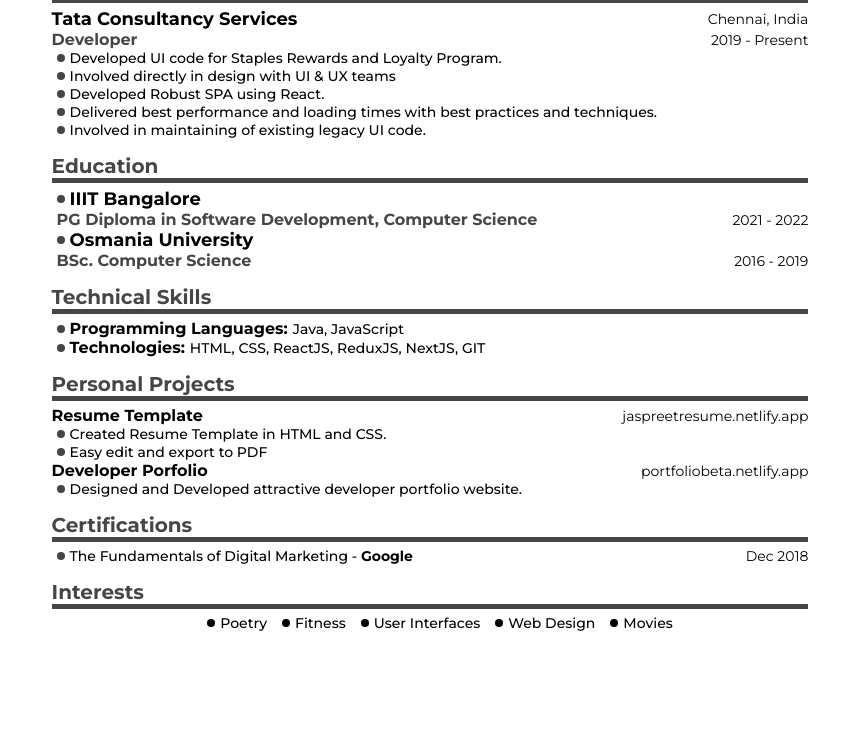
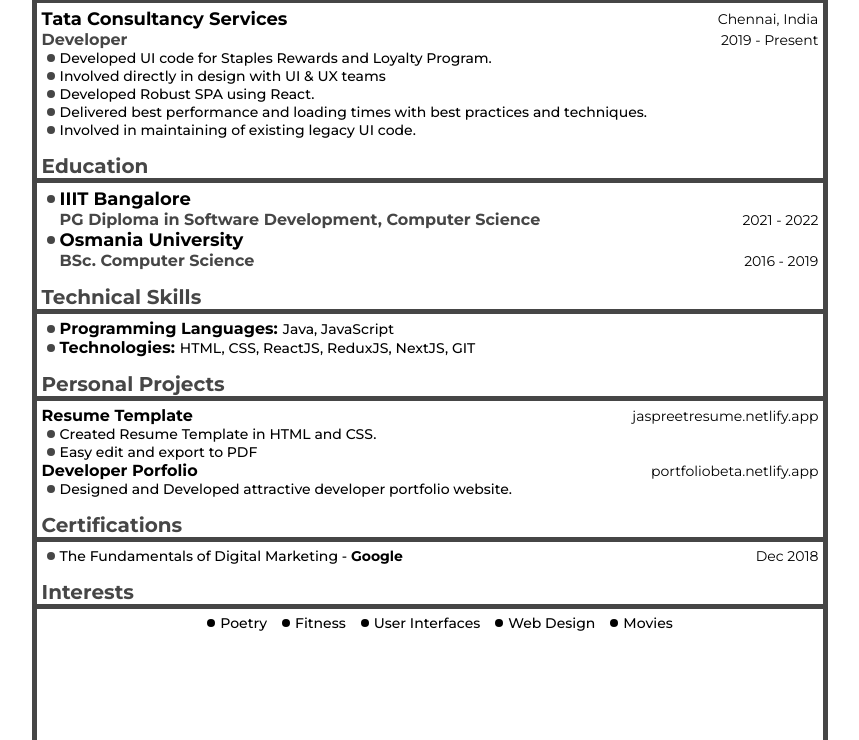
Before and after one commit to Jaspreet-22g/resume, a plain HTML site: page index.html in a window 1280 px wide. Shown: the part 132-872 px from the top of the page, without its empty margins (210-1069 px from the left). Drawn offline with Linux system fonts and the light colour scheme.

Commit message:
added border grey to body

```diff
--- a/styles.scss
+++ b/styles.scss
@@ -39,7 +39,8 @@ body {
   font-family: "Montserrat", sans-serif;
   width: 8.3in;
   height: 11.7in;
-
+  border: 5px solid $grey;
+  border-top: 0;
   section {
     // ------------headings-font-size------------------
     h2 {
@@ -61,12 +62,12 @@ body {
     }
 
     & > * {
-      padding: 0 20px;
+      padding: 0 5px;
     }
 
     .main-block-title{
-        padding: 0 !important;
-        margin: 15px 20px 5px 20px;
+        padding: 0 5px!important;
+        margin: 15px 0 5px 0;
         color: $grey;
         border-bottom: 5px solid $grey;
     }
@@ -173,6 +174,7 @@ body {
   justify-content: center;
   h4 {
     color: $grey;
+    padding-left: 13px;
   }
 }
 
```
Also changed, not shown: styles.css, 1 other file.
